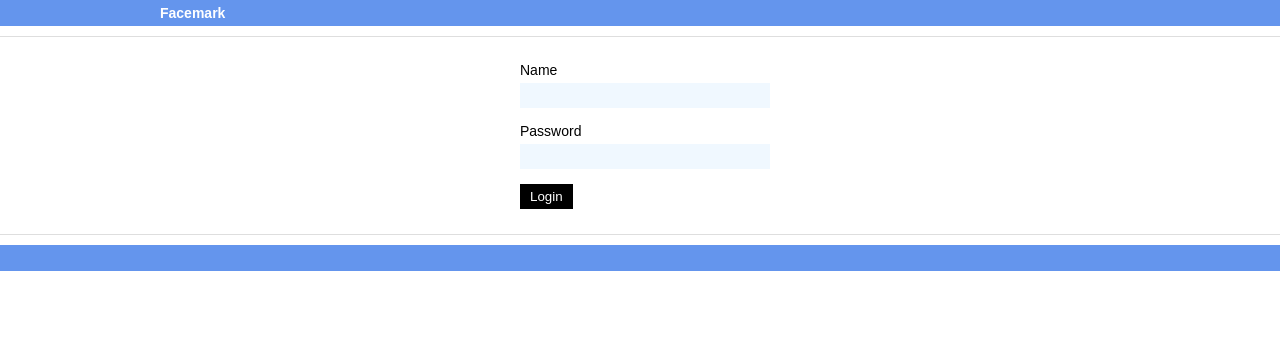
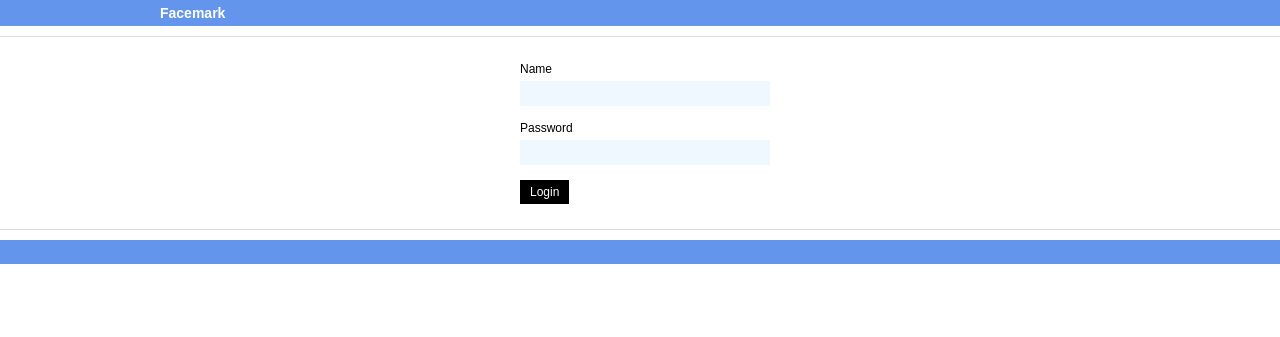
Before and after one commit to charly23/charly23.github.io, a PHP site: page / in a window 1280 px wide. Shown: the top 337 px of the page. Run offline with PHP 8.4, Linux system fonts and the light colour scheme; some libraries are stand-ins or nearby versions.

Commit message:
script css modified

```diff
--- a/css/styles.css
+++ b/css/styles.css
@@ -4,11 +4,9 @@
 html, body {
     padding: 0;
     margin: 0;
-}
-body {
     background-color: #fff;
     font-family: sans-serif;
-    font-size: 14px;
+    font-size: 12px;
 }
 ul, li {
     padding: 0;
@@ -108,6 +106,7 @@ ul, li {
     border: 0;
     padding: 5px 10px;
     cursor: pointer;
+    font-size: 12px;
 }
 
 /** container - home **/
```
